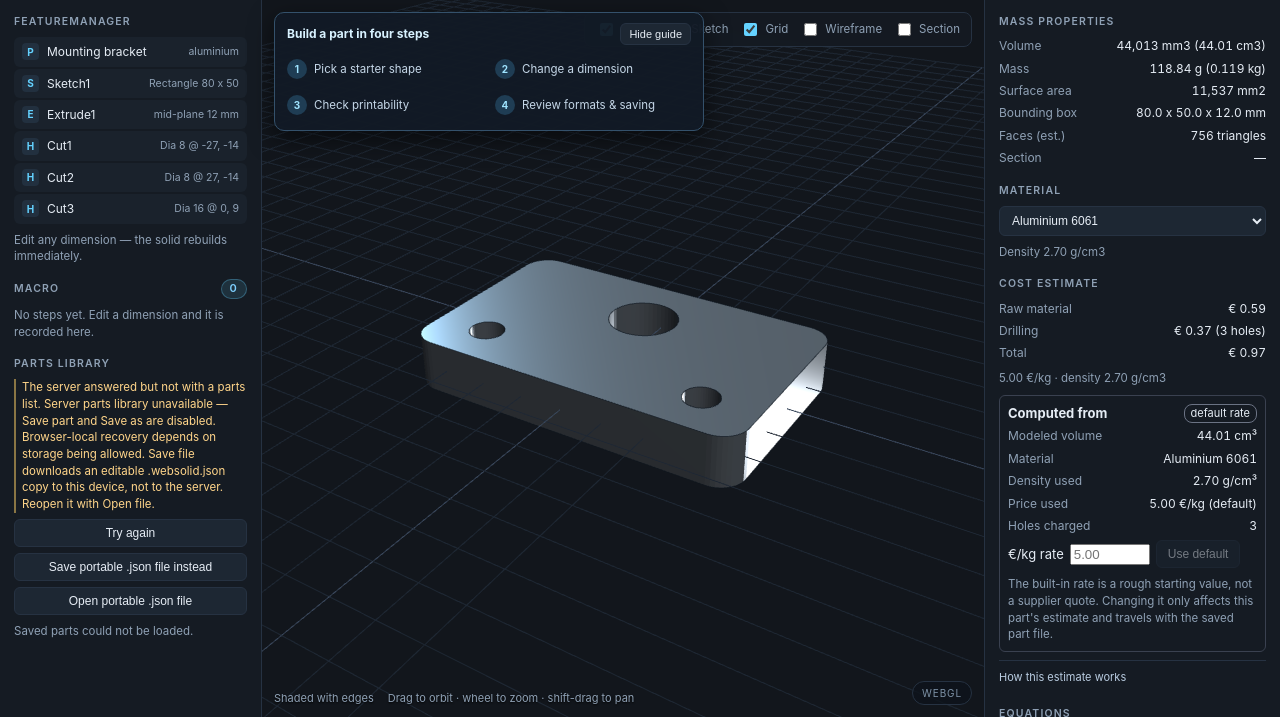
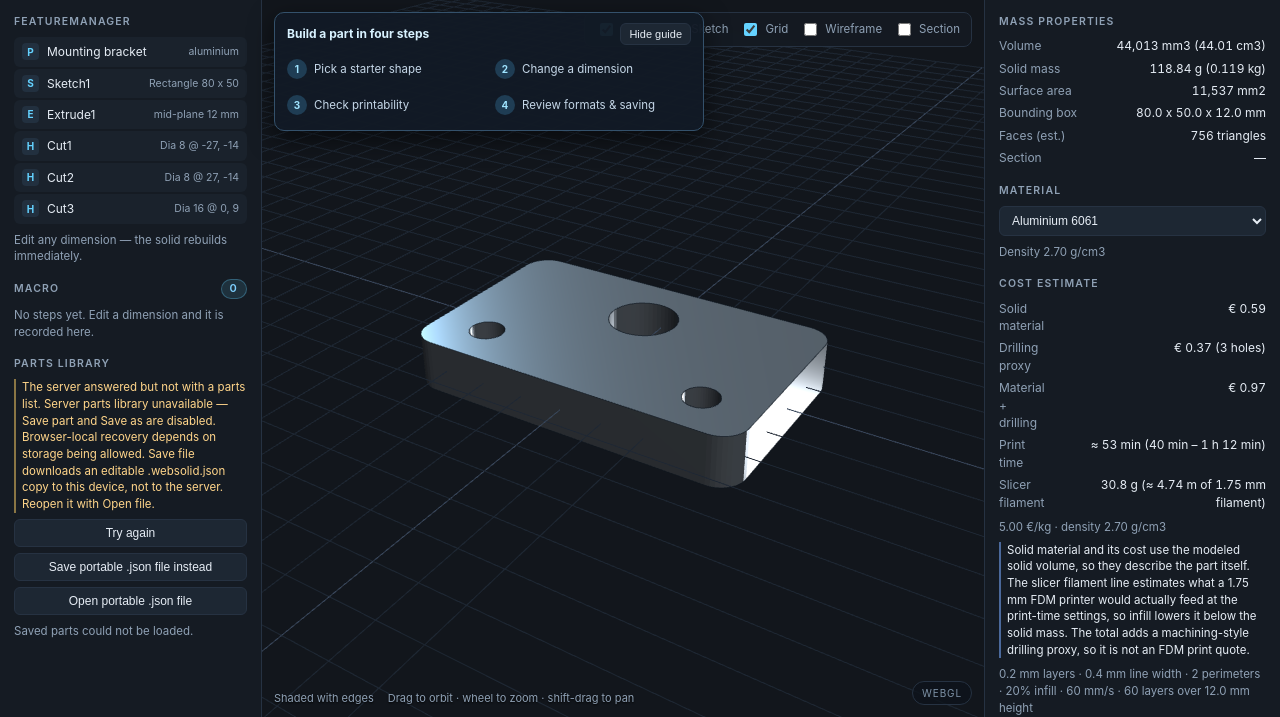
Before and after one commit to untasked-hub/websolid, a PHP site: page /cad.html in a window 1280 px wide. Shown: the part 83-800 px from the top of the page. Run offline with PHP 8.4, Linux system fonts and the light colour scheme.

Commit message:
Sync canonical WebSolid source (includes plain-text material & estimate summary)

```diff
--- a/public/cad.css
+++ b/public/cad.css
@@ -468,6 +484,7 @@ select {
 .envelope-preset { font-size: 10px; padding: 2px 7px; }
 .envelope-block .field { margin-top: 4px; }
 .envelope-block .hint { margin: 4px 0 0; font-size: 10px; line-height: 1.35; color: var(--muted); }
+.hint.cost-disclosure { color: var(--text, #e8edf3); border-left: 2px solid rgba(120, 170, 255, .55); padding-left: 6px; margin-top: 6px; }
 
 .cost-basis { margin: 8px 0; padding: 8px; border: 1px solid #3a4150; border-radius: 6px; }
 .cost-basis-head { display: flex; justify-content: space-between; align-items: center; margin-bottom: 4px; }
--- a/public/cad.html
+++ b/public/cad.html
@@ -82,13 +82,17 @@
         </div>
         <div class="restore-actions">
           <button id="btn-restore-session" class="tool primary" type="button">Restore</button>
+          <button id="btn-save-snapshot" class="tool" type="button" title="Download the stored snapshot as an editable .websolid.json part file without restoring it or deleting it from this browser">Save snapshot as file</button>
           <button id="btn-discard-session" class="tool" type="button" title="Keep the part that is open now and discard the browser-local recovery snapshot; this cannot be undone">Keep open part &amp; discard snapshot</button>
         </div>
       </div>
       <div id="local-only-note" class="local-only-note" role="status" aria-live="polite" hidden>
         <div class="local-only-copy">
           <strong id="local-only-title">This part exists only in this browser</strong>
-          <span id="local-only-detail">A browser-local recovery snapshot is the only copy right now. Clearing site data or switching browsers loses it — save a portable file to keep an editable second copy. WebSolid cannot check whether an exported file is still on your device.</span>
+          <details class="local-only-details">
+            <summary><span id="local-only-summary">Details</span></summary>
+            <span id="local-only-detail">A browser-local recovery snapshot is the only copy right now. Clearing site data or switching browsers loses it — save a portable file to keep an editable second copy. WebSolid cannot check whether an exported file is still on your device.</span>
+          </details>
         </div>
         <div class="local-only-actions">
           <button id="btn-local-only-save" class="tool primary" type="button" title="Download this part as an editable .websolid.json part file">Save file</button>
@@ -145,7 +149,7 @@
       <h2>Mass properties</h2>
       <dl class="readout">
         <dt>Volume</dt><dd id="rp-vol">—</dd>
-        <dt>Mass</dt><dd id="rp-mass">—</dd>
+        <dt>Solid mass</dt><dd id="rp-mass">—</dd>
         <dt>Surface area</dt><dd id="rp-area">—</dd>
         <dt>Bounding box</dt><dd id="rp-bbox">—</dd>
         <dt>Faces (est.)</dt><dd id="rp-faces">—</dd>
@@ -163,11 +167,15 @@
 
       <h2>Cost estimate</h2>
       <dl class="readout" id="cost-readout">
-        <dt>Raw material</dt><dd id="cost-raw">—</dd>
-        <dt>Drilling</dt><dd id="cost-drill">—</dd>
-        <dt>Total</dt><dd id="cost-total">—</dd>
+        <dt>Solid material</dt><dd id="cost-raw">—</dd>
+        <dt>Drilling proxy</dt><dd id="cost-drill">—</dd>
+        <dt>Material + drilling</dt><dd id="cost-total">—</dd>
+        <dt>Print time</dt><dd id="cost-printtime">—</dd>
+        <dt>Slicer filament</dt><dd id="cost-filament">—</dd>
       </dl>
       <p class="hint" id="cost-note"></p>
+      <p class="hint cost-disclosure" id="cost-disclosure">Solid material and its cost use the modeled solid volume, so they describe the part itself. The slicer filament line estimates what a 1.75 mm FDM printer would actually feed at the print-time settings, so infill lowers it below the solid mass. The total adds a machining-style drilling proxy, so it is not an FDM print quote.</p>
+      <p class="hint" id="cost-printtime-inputs">Print time inputs will appear with the current part.</p>
       <div class="cost-basis" id="cost-basis-block">
         <div class="cost-basis-head">
           <strong>Computed from</strong>
@@ -191,7 +199,9 @@
       </div>
       <details class="estimate-details" id="cost-assumptions">
         <summary>How this estimate works</summary>
-        <p>Raw material uses modeled volume × selected material density × configured price per kilogram. Drilling is a simple per-hole proxy based on estimated removed volume and hole-seat type.</p>
+        <p>Solid material uses modeled volume × selected material density × configured price per kilogram. Drilling is a simple per-hole proxy based on estimated removed volume and hole-seat type.</p>
+        <p>Print time is a separate estimate from layer height, line width, perimeters, infill, speed, and part height. Infill does not change the solid mass or material cost above.</p>
+        <p>Slicer filament converts the estimated extruded volume into grams (× the selected material density) and metres of 1.75 mm filament (volume ÷ 2.405 mm² cross-section). It reflects walls plus infill, so it is normally lighter than the solid mass. Change the profile infill, perimeters, or line width to see it move.</p>
         <p id="cost-assumption-inputs" class="hint">Inputs will update with the current part and material.</p>
         <p class="hint">This estimate excludes labor, waste, machine setup, taxes, and supplier variation. It is advisory, not a quote.</p>
       </details>
@@ -209,6 +219,8 @@
         </select>
         <button id="btn-printability" class="tool" title="Run mesh printability checks">Check</button>
         <button id="btn-copy-summary" class="tool" title="Copy a text summary of the current inputs and check results for handoff">Copy summary</button>
+        <button id="btn-print-brief" class="tool" title="Download a one-page print setup brief (units, material, nozzle assumptions, estimates, warnings) as a text file">Print brief</button>
+        <button id="btn-copy-estimate" class="tool" title="Copy a plain-text material and cost/estimate summary for pasting into notes, quotes, or a printer profile">Copy estimate</button>
       </div>
       <div class="fields print-th" id="print-th-fields"></div>
       <p id="print-stale" class="print-stale" role="status" aria-live="polite" hidden></p>
--- a/public/checksummary.js
+++ b/public/checksummary.js
@@ -129,7 +129,78 @@
     return lines.join('\n');
   }
 
-  var api = { buildSummary: buildSummary, FOOTER: FOOTER, TITLE: TITLE };
+
+  /* One-click print setup brief: a portable, human-readable text brief a maker
+     can keep next to a .websolid.json part file. Same rules as buildSummary:
+     pure formatting of the ctx it is given, no DOM, no network, no clock. */
+  var BRIEF_TITLE = 'WebSolid print setup brief';
+
+  function briefSetupLine(s) {
+    var bits = [];
+    if (isNum(s.layerMm)) bits.push('layer ' + fixed(s.layerMm, 2) + ' mm');
+    if (isNum(s.nozzleMm)) bits.push('nozzle ' + fixed(s.nozzleMm, 2) + ' mm');
+    if (isNum(s.perimeters)) bits.push(s.perimeters + ' perimeters');
+    if (isNum(s.infill)) bits.push(Math.round(s.infill * 100) + '% infill');
+    if (isNum(s.speedMmS)) bits.push(fixed(s.speedMmS, 0) + ' mm/s');
+    return bits.length ? 'Slicer setup (assumed, not slicer-verified): ' + bits.join(' · ') : null;
+  }
+
+  function buildPrintBrief(ctx) {
+    ctx = ctx || {};
+    var s = ctx.setup || {};
+    var lines = [BRIEF_TITLE, partLine(ctx)];
+    lines.push('Units: millimetres (mm). Coordinates and dimensions as shown in the modeler.');
+    var size = sizeLine(ctx.metrics);
+    if (size) lines.push(size);
+    var m = materialLine(ctx);
+    if (m) lines.push(m);
+    var setup = briefSetupLine(s);
+    if (setup) lines.push(setup);
+    if (isNum(s.filamentDiameterMm)) lines.push('Filament: ' + fixed(s.filamentDiameterMm, 2) + ' mm diameter');
+    var est = [];
+    if (isNum(s.estMinutes)) {
+      est.push('≈ ' + Math.round(s.estMinutes) + ' min print time');
+      if (isNum(s.estLowMinutes) && isNum(s.estHighMinutes)) {
+        est[est.length - 1] += ' (range ' + Math.round(s.estLowMinutes) + '–' + Math.round(s.estHighMinutes) + ' min)';
+      }
+    }
+    if (isNum(s.layers)) est.push(s.layers + ' layers over ' + fixed(s.heightMm, 1) + ' mm height');
+    if (isNum(s.filamentGrams)) est.push('≈ ' + fixed(s.filamentGrams, 1) + ' g filament' + (isNum(s.filamentMetres) ? ' (≈ ' + fixed(s.filamentMetres, 2) + ' m)' : ''));
+    if (est.length) lines.push('Estimated print: ' + est.join(' · '));
+    var c = costLine(ctx);
+    if (c) lines.push(c);
+    lines = lines.concat(printLines(ctx));
+    lines = lines.concat(preflightLines(ctx));
+    lines.push('', 'This brief is an estimate from the browser-local model, not a slicer profile or a guarantee. Verify settings in your slicer before printing. Nothing was uploaded.');
+    return lines.join('\n');
+  }
+
+  var ESTIMATE_TITLE = 'WebSolid material & estimate summary';
+
+  function buildEstimateSummary(ctx) {
+    ctx = ctx || {};
+    var lines = [ESTIMATE_TITLE, partLine(ctx)];
+    var size = sizeLine(ctx.metrics);
+    if (size) lines.push(size);
+    var m = materialLine(ctx);
+    if (m) lines.push(m);
+    var c = costLine(ctx);
+    if (c) lines.push(c);
+    var s = ctx.setup || {};
+    var est = [];
+    if (isNum(s.filamentGrams)) est.push('\u2248 ' + fixed(s.filamentGrams, 1) + ' g filament' + (isNum(s.filamentMetres) ? ' (\u2248 ' + fixed(s.filamentMetres, 2) + ' m)' : ''));
+    if (isNum(s.estMinutes)) {
+      var t = '\u2248 ' + Math.round(s.estMinutes) + ' min print time';
+      if (isNum(s.estLowMinutes) && isNum(s.estHighMinutes)) t += ' (range ' + Math.round(s.estLowMinutes) + '\u2013' + Math.round(s.estHighMinutes) + ' min)';
+      est.push(t);
+    }
+    if (isNum(s.layers)) est.push(s.layers + ' layers' + (isNum(s.heightMm) ? ' over ' + fixed(s.heightMm, 1) + ' mm height' : ''));
+    if (est.length) lines.push('Print estimate: ' + est.join(' \u00b7 '));
+    lines.push('', 'Estimate from the browser-local model with the inputs shown; not a quote or a slicer guarantee. Replace with supplier pricing before ordering. Nothing was uploaded.');
+    return lines.join('\n');
+  }
+
+  var api = { buildSummary: buildSummary, buildPrintBrief: buildPrintBrief, buildEstimateSummary: buildEstimateSummary, FOOTER: FOOTER, TITLE: TITLE, BRIEF_TITLE: BRIEF_TITLE, ESTIMATE_TITLE: ESTIMATE_TITLE };
   if (typeof module !== 'undefined' && module.exports) module.exports = api;
   root.SolidCheckSummary = api;
 })(typeof window !== 'undefined' ? window : this);
--- /dev/null
+++ b/public/index.php
@@ -0,0 +1,2 @@
+<?php
+echo 'ok';
```
Also changed, not shown: other parts of public/cad.css (+36 -2 lines), public/cad.js.
